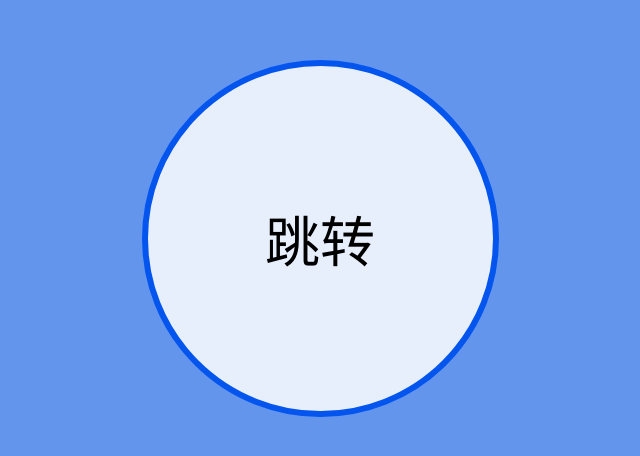
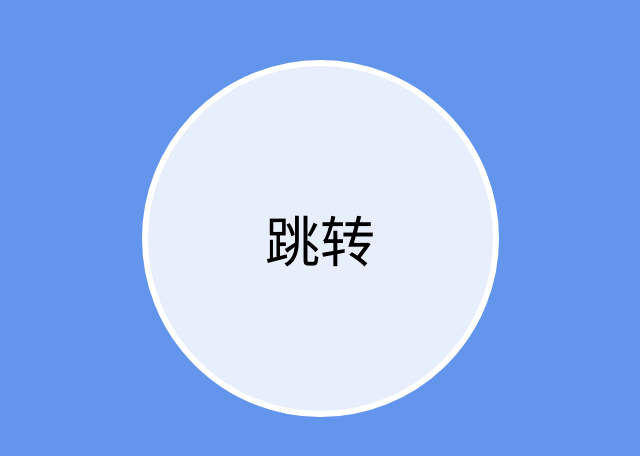
Before and after one commit to porridgexj/porridgexj.github.io, a plain HTML site: page index.html in a window 1280 px wide. Shown: the part 162-618 px from the top of the page, without its empty margins (320-960 px from the left). Drawn offline with Linux system fonts and the light colour scheme.

Commit message:
Update index.html

```diff
--- a/index.html
+++ b/index.html
@@ -18,7 +18,7 @@
       height: 345px;
       background-color: rgba(255, 255, 255, 0.85);
       border-radius: 50%;
-      border: 6px solid rgb(3, 85, 238);
+      border: 6px solid rgb(255, 255, 255);
       cursor: pointer;
     }
     .fill-contain {
```
